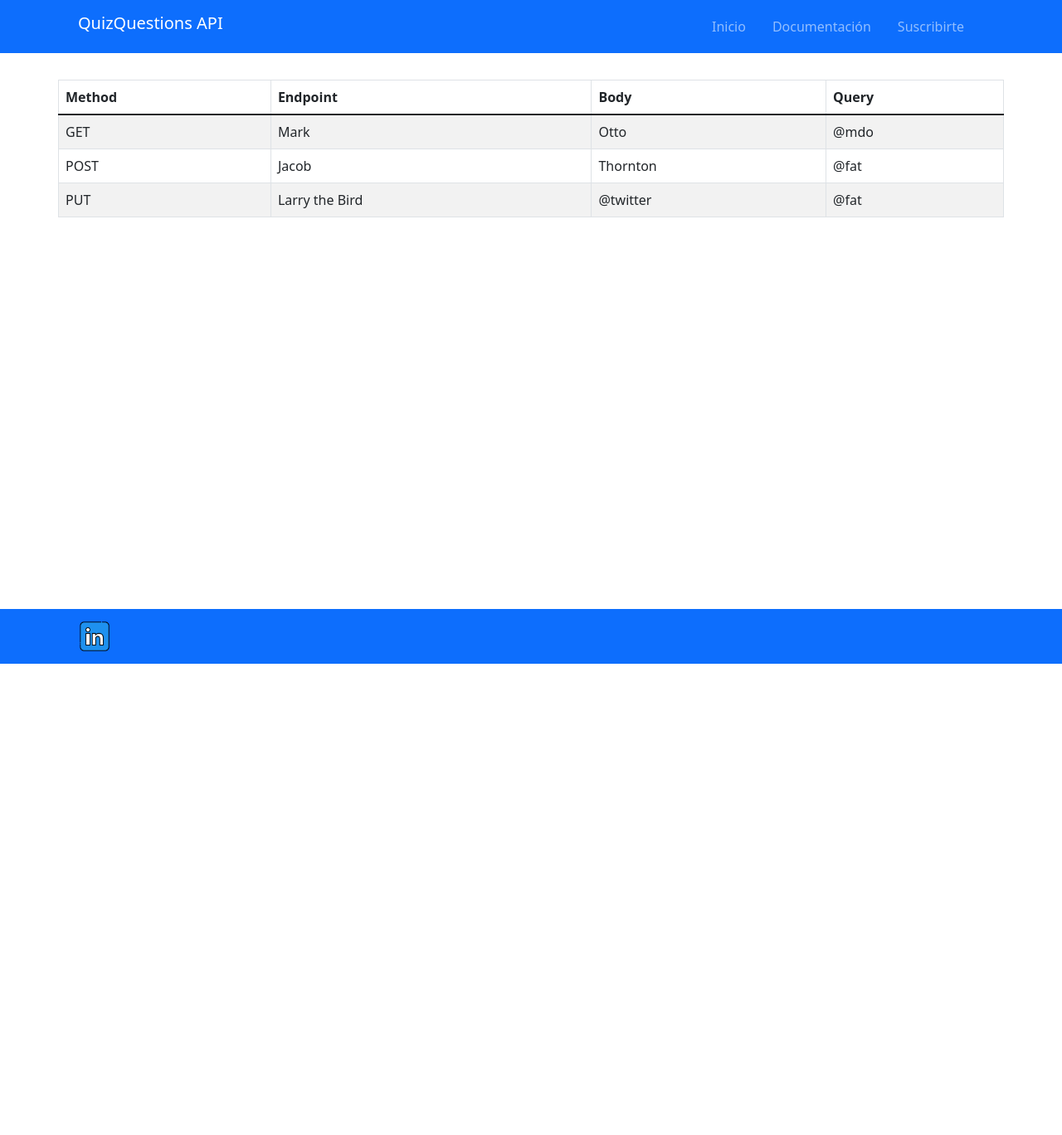
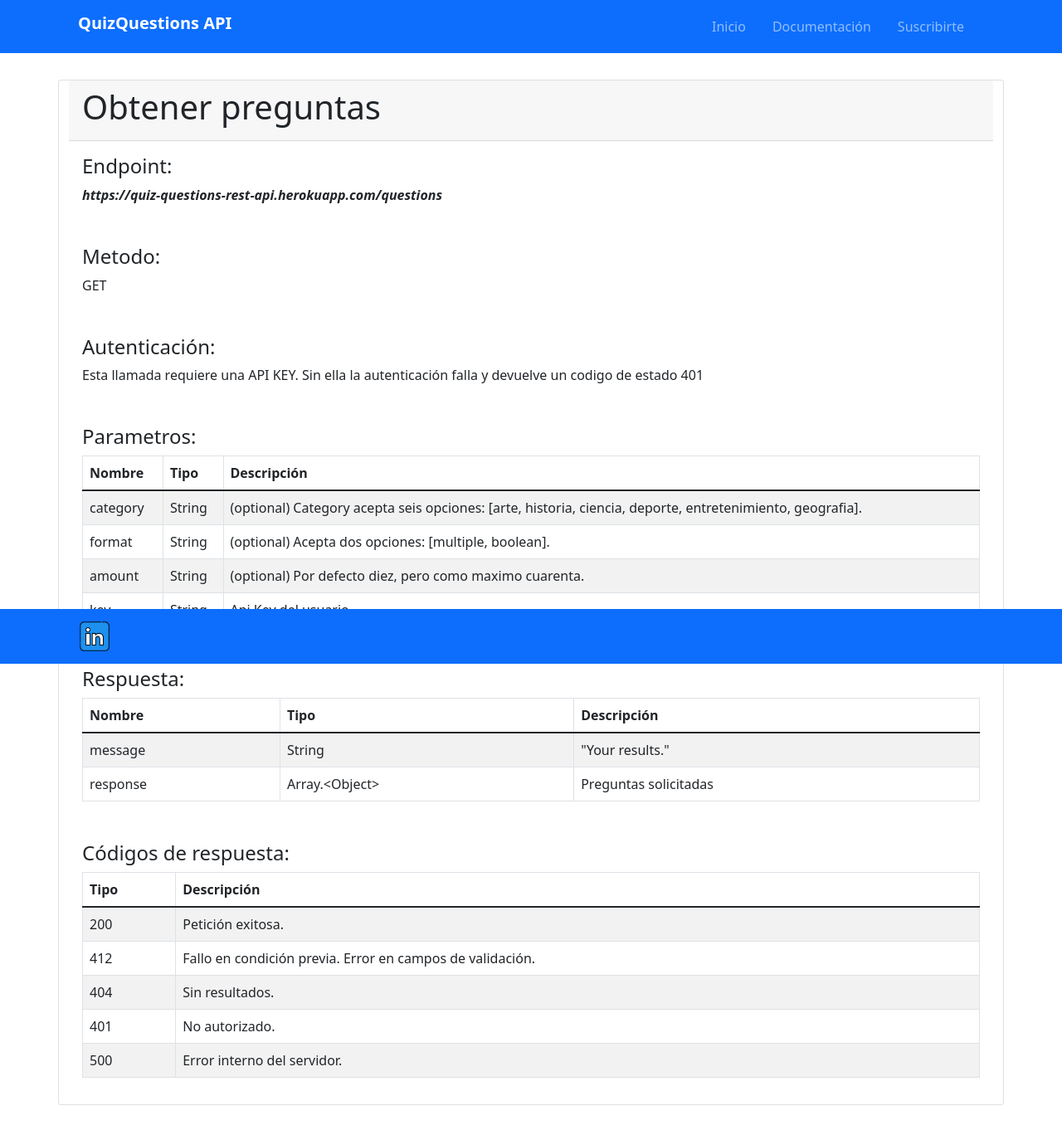
Before and after one commit to jorgeAgoiz/test-app-vite, a React (Vite) app: page /docs in a window 1280 px wide. Shown: the top 1368 px of the page at 83% size. Before the commit the page ends 800 px from the top, so only its background shows below. Built offline with nearby package versions, Linux system fonts and the light colour scheme.

Commit message:
Working...

```diff
--- a/src/components/Footer/Footer.tsx
+++ b/src/components/Footer/Footer.tsx
@@ -7,7 +7,7 @@ const Footer = ():JSX.Element => {
 			<Navbar bg="primary" fixed='bottom'>
 				<Container>
 					<Navbar.Brand href="https://www.linkedin.com/in/jorge-agoiz-pedraja-78321b39/">
-						<Image src='../../../images/linkedin.png' width="40px" height="40px"/>
+						<Image src='../../../images/linkedin.png' width="40px" height="40px" title='Jorge Agoiz'/>
 					</Navbar.Brand>
 				</Container>
 			</Navbar>
--- a/src/components/Header/Header.tsx
+++ b/src/components/Header/Header.tsx
@@ -10,7 +10,7 @@ const Header = (): JSX.Element => {
 			<Navbar collapseOnSelect expand="md" bg="primary" variant="dark" fixed='top'>
 				<Container>
 					<Navbar.Brand className='mb-2'>
-						QuizQuestions API
+						<strong>QuizQuestions API</strong>
 					</Navbar.Brand>
 					<Navbar.Toggle aria-controls="responsive-navbar-nav" />
 					<Navbar.Collapse id="responsive-navbar-nav" className="justify-content-end">
--- a/src/components/MainDocs/MainDocs.tsx
+++ b/src/components/MainDocs/MainDocs.tsx
@@ -1,41 +1,123 @@
 import React from 'react'
-import { Col, Row, Table } from 'react-bootstrap'
+import { Card, Row, Table } from 'react-bootstrap'
 
 const MainDocs = (): JSX.Element => {
 	return (
 		<>
 			<Row className='mt-5 mb-5'></Row>
 			<Row className='mt-5 mb-5'>
+				<Card>
+					<Card.Header>
+						<h1>Obtener preguntas</h1>
+					</Card.Header>
+					<Card.Body>
+						<h4>Endpoint:</h4>
+						<p>
+							<strong>
+								<em>https://quiz-questions-rest-api.herokuapp.com/questions</em>
+							</strong>
+						</p>
+					</Card.Body>
+					<Card.Body>
+						<h4>Metodo:</h4>
+						<p>GET</p>
+					</Card.Body>
+					<Card.Body>
+						<h4>Autenticación:</h4>
+						<p>Esta llamada requiere una API KEY. Sin ella la autenticación falla y devuelve un codigo de estado 401</p>
+					</Card.Body>
+					<Card.Body>
+						<h4>Parametros:</h4>
 						<Table striped bordered hover>
 							<thead>
 								<tr>
-							<th>Method</th>
-							<th>Endpoint</th>
-							<th>Body</th>
-							<th>Query</th>
+									<th>Nombre</th>
+									<th>Tipo</th>
+									<th>Descripción</th>
 								</tr>
 							</thead>
 							<tbody>
 								<tr>
-							<td>GET</td>
-							<td>Mark</td>
-							<td>Otto</td>
-							<td>@mdo</td>
+									<td>category</td>
+									<td>String</td>
+									<td>(optional) Category acepta seis opciones: [arte, historia, ciencia, deporte, entretenimiento, geografia].</td>
 								</tr>
 								<tr>
-							<td>POST</td>
-							<td>Jacob</td>
-							<td>Thornton</td>
-							<td>@fat</td>
+									<td>format</td>
+									<td>String</td>
+									<td>(optional) Acepta dos opciones: [multiple, boolean].</td>
 								</tr>
 								<tr>
-							<td>PUT</td>
-							<td>Larry the Bird</td>
-							<td>@twitter</td>
-							<td>@fat</td>
+									<td>amount</td>
+									<td>String</td>
+									<td>(optional) Por defecto diez, pero como maximo cuarenta.</td>
+								</tr>
+								<tr>
+									<td>key</td>
+									<td>String</td>
+									<td>Api Key del usuario.</td>
 								</tr>
 							</tbody>
 						</Table>
+					</Card.Body>
+					<Card.Body>
+						<h4>Respuesta:</h4>
+						<Table striped bordered hover>
+							<thead>
+								<tr>
+									<th>Nombre</th>
+									<th>Tipo</th>
+									<th>Descripción</th>
+								</tr>
+							</thead>
+							<tbody>
+								<tr>
+									<td>message</td>
+									<td>String</td>
+									<td>{'"Your results."'}</td>
+								</tr>
+								<tr>
+									<td>response</td>
+									<td>{'Array.<Object>'}</td>
+									<td>Preguntas solicitadas</td>
+								</tr>
+							</tbody>
+						</Table>
+					</Card.Body>
+					<Card.Body>
+						<h4>Códigos de respuesta:</h4>
+						<Table striped bordered hover>
+							<thead>
+								<tr>
+									<th>Tipo</th>
+									<th>Descripción</th>
+								</tr>
+							</thead>
+							<tbody>
+								<tr>
+									<td>200</td>
+									<td>Petición exitosa.</td>
+								</tr>
+								<tr>
+									<td>412</td>
+									<td>Fallo en condición previa. Error en campos de validación.</td>
+								</tr>
+								<tr>
+									<td>404</td>
+									<td>Sin resultados.</td>
+								</tr>
+								<tr>
+									<td>401</td>
+									<td>No autorizado.</td>
+								</tr>
+								<tr>
+									<td>500</td>
+									<td>Error interno del servidor.</td>
+								</tr>
+							</tbody>
+						</Table>
+					</Card.Body>
+				</Card>
 			</Row>
 		</>
 	)
```
Lines whose indentation alone changed are shown as unchanged.
